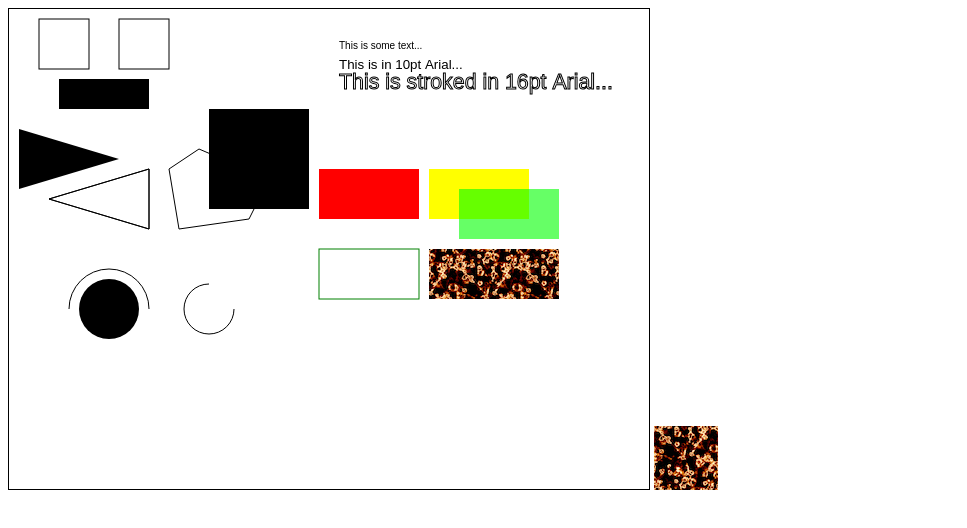
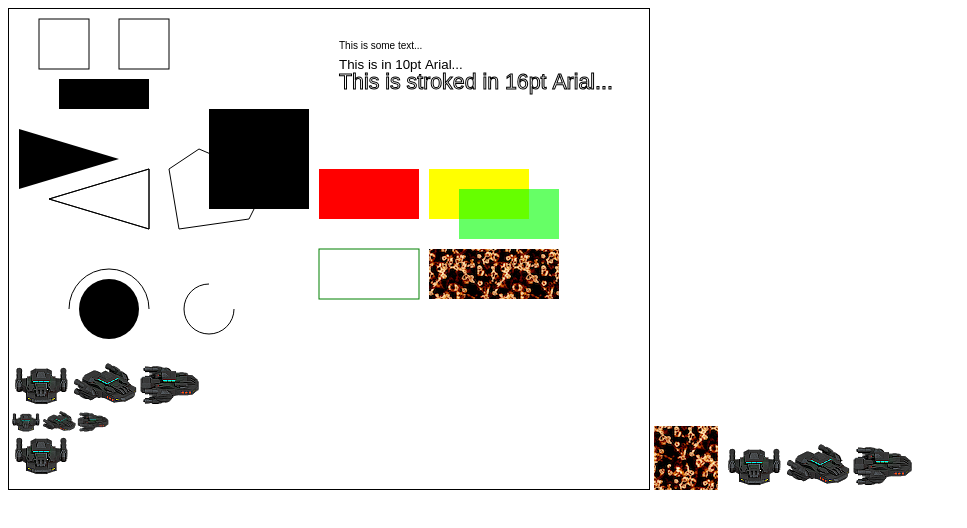
Before and after one commit to AJRedDevil/Pro-HTML5-Games, a plain HTML site: page chapter1/index.html in a window 1280 px wide. Shown: the whole page, without its empty margins (0-967 px from the left). Drawn offline with Linux system fonts and the light colour scheme.

Commit message:
feat(basics): Drawing Images
- Learning how to draw images will enable you to draw game backgrounds, character sprites, and effects like explosions that can make your games come alive
- drawImage(image, x, y): Draws the image on the canvas at (x, y)
- drawImage(image, x, y, width, height): Scales the image to the specified width and height and then draws it at (x, y)
- drawImage(image, sourceX, sourceY, sourceWidth, sourceHeight, x, y, width, height): Clips a rectangle from the image at (sourceX, sourceY) with dimensions (sourceWidth, sourceHeight), scales it to the specified width and height, and draws it on the canvas at (x, y)
- drawing only a part of the image, will become especially useful when we start using sprite sheets to combine our game assets and store multiple sprites in a single large image

#2

```diff
--- a/chapter1/drawing.js
+++ b/chapter1/drawing.js
@@ -113,6 +113,21 @@ function fillStylesAndColors(ctx) {
   ctx.fillRect(420, 240, 130, 50);
 }
 
+function drawImages(ctx) {
+  // DRAWING IMAGES
+  // Get a handle to the Image object
+  const image = document.getElementById('spaceship');
+
+  // Draw the image at (0, 350)
+  ctx.drawImage(image, 0, 350);
+
+  // Scale the image to half the original size
+  ctx.drawImage(image, 0, 400, 100, 25);
+
+  // Draw part of the image
+  ctx.drawImage(image, 0, 0, 60, 50, 0, 420, 60, 50);
+}
+
 function pageLoaded(id) {
   // Get a handle to the canvas object
   const canvas = document.getElementById(id);
@@ -123,4 +138,5 @@ function pageLoaded(id) {
   drawComplexShapes(ctx);
   drawText(ctx);
   fillStylesAndColors(ctx);
+  drawImages(ctx);
 }
--- a/chapter1/index.html
+++ b/chapter1/index.html
@@ -12,6 +12,7 @@
 		Your browser does not support HTML5 Canvas. Please shift to a new browser.
 	</canvas>
 	<img src="fire.png" id="fire">
+	<img src="spaceship.png" id="spaceship">
 	<script type="text/javascript">
 		// This function will be called once the page loads completely
 		pageLoaded('testCanvas');
```
Also changed, not shown: chapter1/spaceship.png (added).
